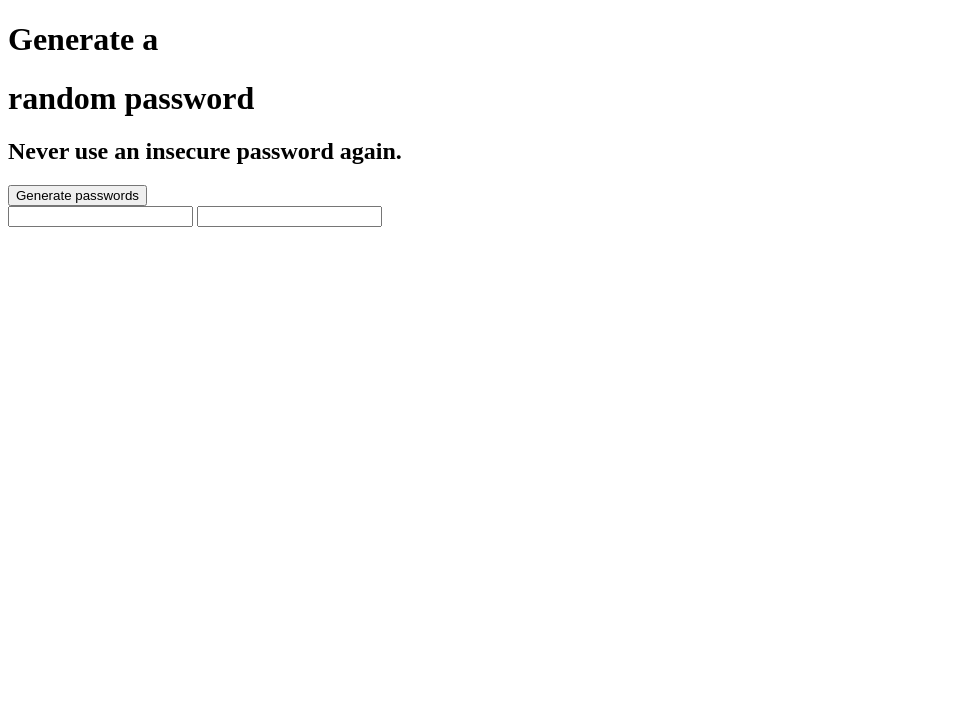
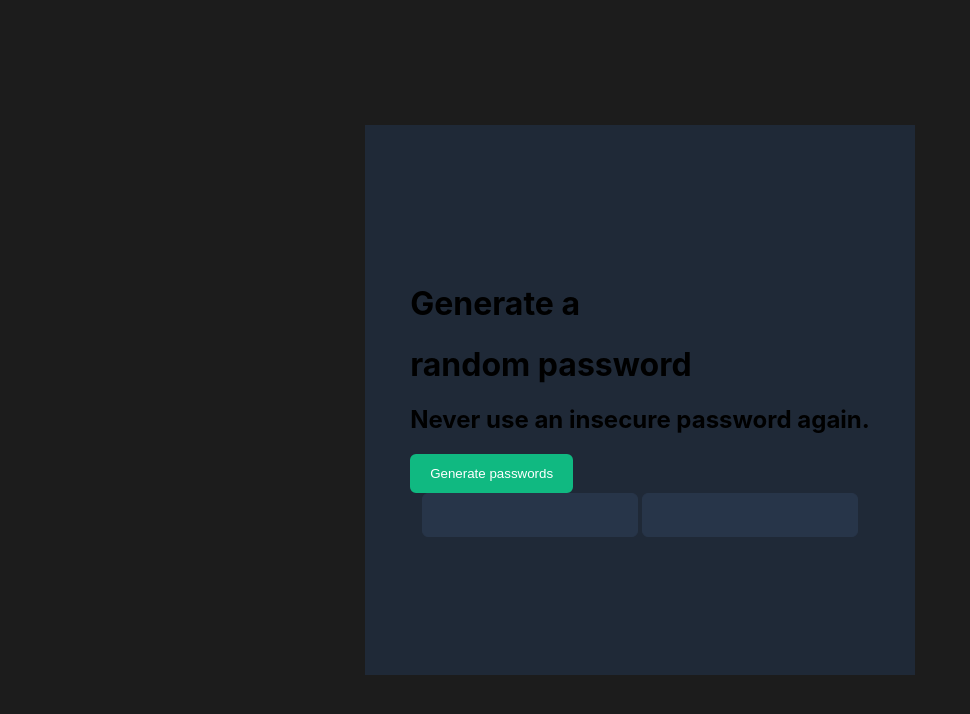
Before and after one commit to HSenarath/random-password-generator, a plain HTML site: page index.html in a window 1280 px wide. Shown: the whole page, without its empty margins (0-970 px from the left). Drawn offline with Linux system fonts and the light colour scheme.

Commit message:
Style wrappers and container components, the button color and the text field color

```diff
--- a/index.html
+++ b/index.html
@@ -4,13 +4,13 @@
     <meta charset="UTF-8">
     <meta name="viewport" content="width=device-width, initial-scale=1.0">
     <title>Document</title>
-    <link rel="stylesheet" href="./style.css">
+    <link rel="stylesheet" href="style/index.css">
 </head>
 <body>
-    <div class="page-wrapper">
+    <div id="container">
         <div class="informational-content">
-            <h1>Generate a</h1>
-            <h1>random password</h1>
+            <h1 id="first-line">Generate a</h1>
+            <h1 id="second-line">random password</h1>
             <h2>Never use an insecure password again.</h2>
         <button id="generator-btn">Generate passwords</button>
         </div>
--- a/style/index.css
+++ b/style/index.css
@@ -0,0 +1,60 @@
+/*body {
+    margin: 0px;
+    font-family: 'Inter', Arial, Helvetica, sans-serif;
+}
+
+.page-wrapper {
+    background-color: #1C1C1C;
+}
+
+#first-line {
+    color: white;
+}
+
+#second-line {
+    color: #4ADF86;
+}
+
+h2 {
+    color: grey;
+}*/
+
+body {
+    margin: 0px;
+    padding: 0px;
+    min-height: 100vh;
+    background-color: #1C1C1C;
+    font-family: 'Karla', 'Inter', Arial, Helvetica, sans-serif;
+    display: flex;
+    align-items: center;
+    justify-content: center;
+}
+
+#container {
+    width: 550px;
+    height: 550px;
+    background-color: #1F2937;
+    display: flex;
+    flex-direction: column;
+    align-items: center;
+    justify-content: center;
+
+}
+
+button {
+    background-color:  #10B981;
+    color: white;
+    border: solid #10B981;
+    border-radius: 6px;
+    padding: 9px 17px 9px 17px;
+    font-weight: none;
+}
+
+input {
+    width: 210px;
+    height: 40px;
+
+    background-color: #273549;
+    border: 1px solid #273549;
+    border-radius: 6px;
+}
```
